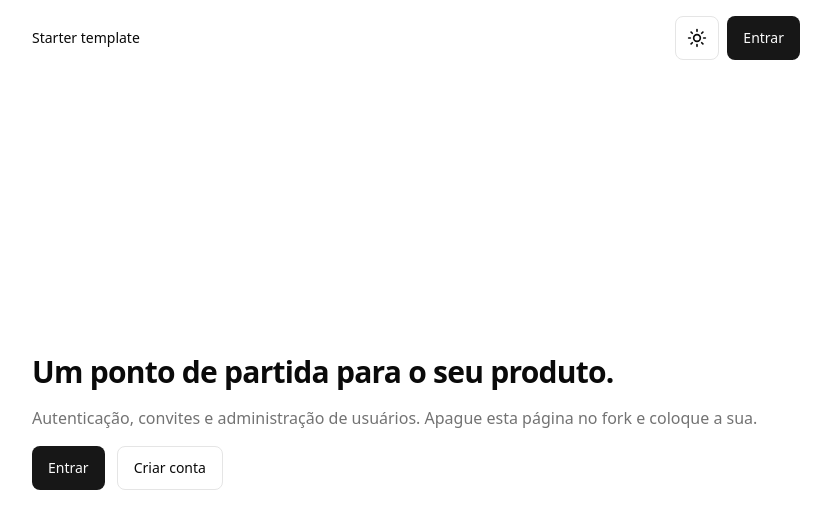
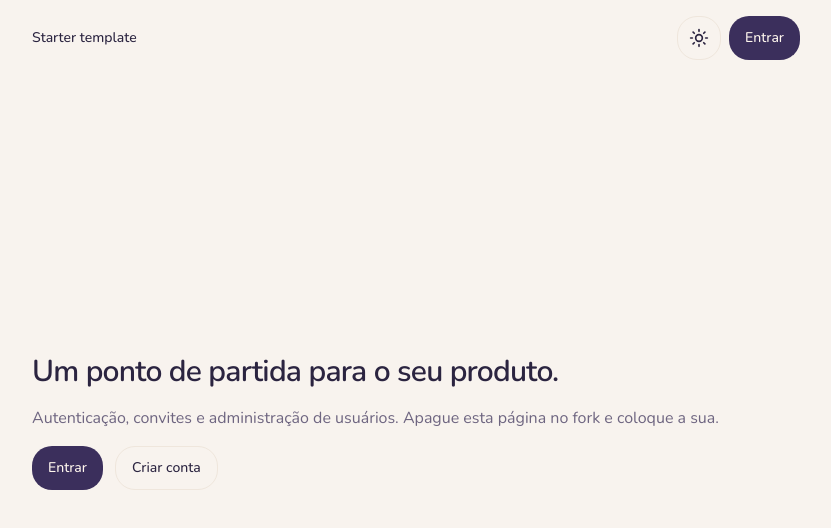
Before and after one commit to brunohhomem/vibru, a Next.js app in the folder apps/web/: page / in a window 1280 px wide. Shown: the top 528 px of the page, without its empty margins (224-1055 px from the left). Built offline with nearby package versions, Linux system fonts and the light colour scheme.

Commit message:
feat(web): vibru tokens, fonts and design doc
C2/C3 palette mapped to shadcn and member tokens, with Nunito and

Bricolage via next/font plus the Identidade Vibru section in DESIGN.md.

```diff
--- a/apps/web/src/app/globals.css
+++ b/apps/web/src/app/globals.css
@@ -3,46 +3,62 @@
 @custom-variant dark (&:is(.dark *));
 
 :root {
-  --radius: 0.625rem;
-  --background: oklch(1 0 0);
-  --foreground: oklch(0.145 0 0);
-  --card: oklch(1 0 0);
-  --card-foreground: oklch(0.145 0 0);
-  --popover: oklch(1 0 0);
-  --popover-foreground: oklch(0.145 0 0);
-  --primary: oklch(0.205 0 0);
-  --primary-foreground: oklch(0.985 0 0);
-  --secondary: oklch(0.97 0 0);
-  --secondary-foreground: oklch(0.205 0 0);
-  --muted: oklch(0.97 0 0);
-  --muted-foreground: oklch(0.556 0 0);
-  --accent: oklch(0.97 0 0);
-  --accent-foreground: oklch(0.205 0 0);
-  --destructive: oklch(0.577 0.245 27.325);
-  --border: oklch(0.922 0 0);
-  --input: oklch(0.922 0 0);
-  --ring: oklch(0.708 0 0);
+  --radius: 1.5rem;
+  --background: #f8f3ee;
+  --foreground: #2b2440;
+  --card: #ffffff;
+  --card-foreground: #2b2440;
+  --popover: #ffffff;
+  --popover-foreground: #2b2440;
+  --primary: #3b2f5c;
+  --primary-foreground: #fff7ee;
+  --secondary: #f1e4d3;
+  --secondary-foreground: #5a4632;
+  --muted: #f1e4d3;
+  --muted-foreground: #6e6580;
+  --accent: #efe6dc;
+  --accent-foreground: #2b2440;
+  --destructive: #b42318;
+  --border: #efe6dc;
+  --input: #efe6dc;
+  --ring: #3b2f5c;
+  --sand: #f1e4d3;
+  --sand-foreground: #5a4632;
+  --blue-tile: #d9e5fa;
+  --blue-on-tile: #1e3a8a;
+  --blue-strong: #2f5fd0;
+  --purple-tile: #e9defa;
+  --purple-on-tile: #4c1d95;
+  --purple-strong: #7c3aed;
 }
 
 .dark {
-  --background: oklch(0.145 0 0);
-  --foreground: oklch(0.985 0 0);
-  --card: oklch(0.205 0 0);
-  --card-foreground: oklch(0.985 0 0);
-  --popover: oklch(0.205 0 0);
-  --popover-foreground: oklch(0.985 0 0);
-  --primary: oklch(0.922 0 0);
-  --primary-foreground: oklch(0.205 0 0);
-  --secondary: oklch(0.269 0 0);
-  --secondary-foreground: oklch(0.985 0 0);
-  --muted: oklch(0.269 0 0);
-  --muted-foreground: oklch(0.708 0 0);
-  --accent: oklch(0.269 0 0);
-  --accent-foreground: oklch(0.985 0 0);
-  --destructive: oklch(0.704 0.191 22.216);
-  --border: oklch(1 0 0 / 10%);
-  --input: oklch(1 0 0 / 15%);
-  --ring: oklch(0.556 0 0);
+  --background: #1c1820;
+  --foreground: #f3ece4;
+  --card: #2a2430;
+  --card-foreground: #f3ece4;
+  --popover: #2a2430;
+  --popover-foreground: #f3ece4;
+  --primary: #f3e8da;
+  --primary-foreground: #2b2440;
+  --secondary: #3a2e26;
+  --secondary-foreground: #f1d9bf;
+  --muted: #2a2430;
+  --muted-foreground: #a79fb3;
+  --accent: #352e3d;
+  --accent-foreground: #f3ece4;
+  --destructive: #f97066;
+  --border: #352e3d;
+  --input: #352e3d;
+  --ring: #f3e8da;
+  --sand: #3a2e26;
+  --sand-foreground: #f1d9bf;
+  --blue-tile: #233455;
+  --blue-on-tile: #c7d8ff;
+  --blue-strong: #7ea6ff;
+  --purple-tile: #362a52;
+  --purple-on-tile: #dccbff;
+  --purple-strong: #b79cff;
 }
 
 @theme inline {
@@ -64,11 +80,20 @@
   --color-border: var(--border);
   --color-input: var(--input);
   --color-ring: var(--ring);
-  --radius-sm: calc(var(--radius) - 4px);
-  --radius-md: calc(var(--radius) - 2px);
+  --color-sand: var(--sand);
+  --color-sand-foreground: var(--sand-foreground);
+  --color-blue-tile: var(--blue-tile);
+  --color-blue-on-tile: var(--blue-on-tile);
+  --color-blue-strong: var(--blue-strong);
+  --color-purple-tile: var(--purple-tile);
+  --color-purple-on-tile: var(--purple-on-tile);
+  --color-purple-strong: var(--purple-strong);
+  --radius-sm: calc(var(--radius) - 8px);
+  --radius-md: calc(var(--radius) - 4px);
   --radius-lg: var(--radius);
   --radius-xl: calc(var(--radius) + 4px);
-  --font-sans: ui-sans-serif, system-ui, sans-serif;
+  --font-sans: var(--font-nunito), ui-sans-serif, system-ui, sans-serif;
+  --font-display: var(--font-bricolage), ui-sans-serif, system-ui, sans-serif;
 }
 
 @layer base {
--- a/apps/web/src/app/layout.tsx
+++ b/apps/web/src/app/layout.tsx
@@ -1,6 +1,19 @@
 import type { ReactNode } from 'react';
+import { Bricolage_Grotesque, Nunito } from 'next/font/google';
 import { Providers } from '@/components/providers.client';
 import './globals.css';
+
+const nunito = Nunito({
+  subsets: ['latin'],
+  variable: '--font-nunito',
+  display: 'swap',
+});
+
+const bricolage = Bricolage_Grotesque({
+  subsets: ['latin'],
+  variable: '--font-bricolage',
+  display: 'swap',
+});
 
 export const metadata = {
   title: {
@@ -20,7 +33,11 @@ type RootLayoutProps = {
 
 export default function RootLayout({ children }: RootLayoutProps) {
   return (
-    <html lang="pt-BR" suppressHydrationWarning>
+    <html
+      lang="pt-BR"
+      suppressHydrationWarning
+      className={`${nunito.variable} ${bricolage.variable}`}
+    >
       <body>
         <Providers>{children}</Providers>
       </body>
--- /dev/null
+++ b/apps/web/src/features/couple/lib/member-color.ts
@@ -0,0 +1,28 @@
+import type { MemberColor } from '@vibru/shared';
+
+export type MemberColorClasses = {
+  tile: string;
+  onTile: string;
+  strong: string;
+};
+
+/**
+ * Único lugar que traduz a cor do membro em classes de token.
+ * Componentes nunca escolhem cor por nome de pessoa (ADR 0003, seção 6).
+ */
+const MEMBER_COLOR_CLASSES: Record<MemberColor, MemberColorClasses> = {
+  blue: {
+    tile: 'bg-blue-tile',
+    onTile: 'text-blue-on-tile',
+    strong: 'bg-blue-strong',
+  },
+  purple: {
+    tile: 'bg-purple-tile',
+    onTile: 'text-purple-on-tile',
+    strong: 'bg-purple-strong',
+  },
+};
+
+export function memberColorClasses(color: MemberColor): MemberColorClasses {
+  return MEMBER_COLOR_CLASSES[color];
+}
```
Also changed, not shown: apps/web/next-env.d.ts, 2 other files (tests, documents, lock files or other folders).
